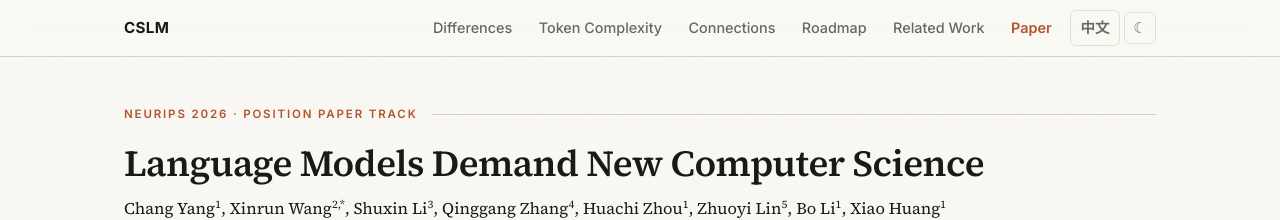
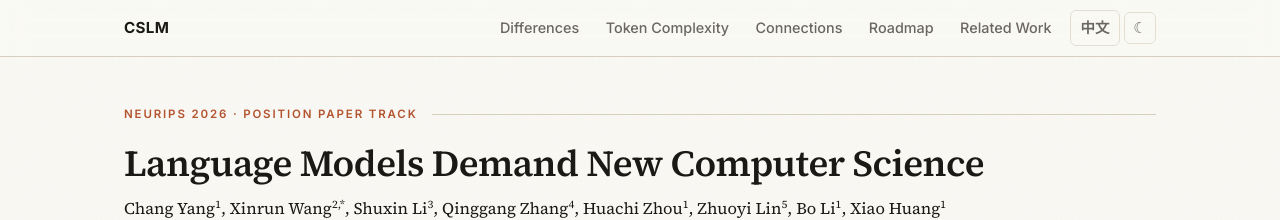
Before and after one commit to SMU-DIGA/cslm, a Jekyll site: the page built from index.html, in a window 1280 px wide. Shown: the top 220 px of the page. Built offline with Jekyll 4.4.1, drawn with Linux system fonts in a browser that asks for light colours.

Commit message:
Remove the Paper link from the top nav
Co-Authored-By: Claude Opus 5.5 <noreply@anthropic.com>

```diff
--- a/_data/i18n.yml
+++ b/_data/i18n.yml
@@ -7,7 +7,6 @@ en:
   nav_connections: "Connections"
   nav_roadmap: "Roadmap"
   nav_related_work: "Related Work"
-  nav_paper: "Paper"
   switch_label: "中文"
   switch_title: "切换到中文"
   switch_href: "/zh/"
@@ -22,7 +21,6 @@ zh:
   nav_connections: "研究联系"
   nav_roadmap: "路线图"
   nav_related_work: "相关工作"
-  nav_paper: "论文"
   switch_label: "EN"
   switch_title: "Switch to English"
   switch_href: "/"
--- a/_layouts/default.html
+++ b/_layouts/default.html
@@ -69,7 +69,6 @@
       <li><a href="{{ site.baseurl }}{{ t.home }}#connections">{{ t.nav_connections }}</a></li>
       <li><a href="{{ site.baseurl }}{{ t.home }}#roadmap">{{ t.nav_roadmap }}</a></li>
       <li><a href="{{ site.baseurl }}{{ t.home }}#related-work">{{ t.nav_related_work }}</a></li>
-      <li><a class="nav-paper" href="{{ site.baseurl }}/docs/CSLM_NeurIPS2026.pdf">{{ t.nav_paper }}</a></li>
       <li><a class="lang-switch" id="lang-switch" href="{{ site.baseurl }}{{ t.switch_href }}" title="{{ t.switch_title }}">{{ t.switch_label }}</a></li>
       <li><button class="theme-toggle" id="theme-toggle" aria-label="{{ t.theme_toggle }}"><span id="theme-icon">☾</span></button></li>
     </ul>
--- a/assets/css/style.css
+++ b/assets/css/style.css
@@ -158,7 +158,6 @@ img { max-width: 100%; height: auto; }
   color: var(--text-muted);
 }
 .nav-links a:hover { background: var(--bg-soft); color: var(--text); text-decoration: none; }
-.nav-links a.nav-paper { color: var(--accent); font-weight: 600; }
 .nav-links a.is-active { background: var(--bg-soft); color: var(--text); }
 .nav-links a.lang-switch { border: 1px solid var(--border); padding: .3rem .6rem; margin-left: .2rem; font-weight: 600; }
 
```
